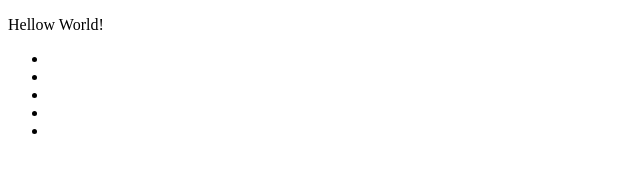
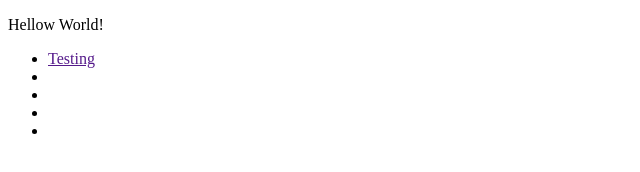
Before and after one commit to aguirola/test, a plain HTML site: page index.html in a window 1280 px wide. Shown: the full height of the page, 0-640 px from the left. Drawn offline with Linux system fonts and the light colour scheme.

Commit message:
changed index.html

```diff
--- a/index.html
+++ b/index.html
@@ -8,7 +8,7 @@
 <p>Hellow World!</p>
 <div>
   <ul>
-    <li><a href=""></a></li>
+    <li><a href="">Testing</a></li>
     <li><a href=""></a></li>
     <li><a href=""></a></li>
     <li><a href=""></a></li>
```
